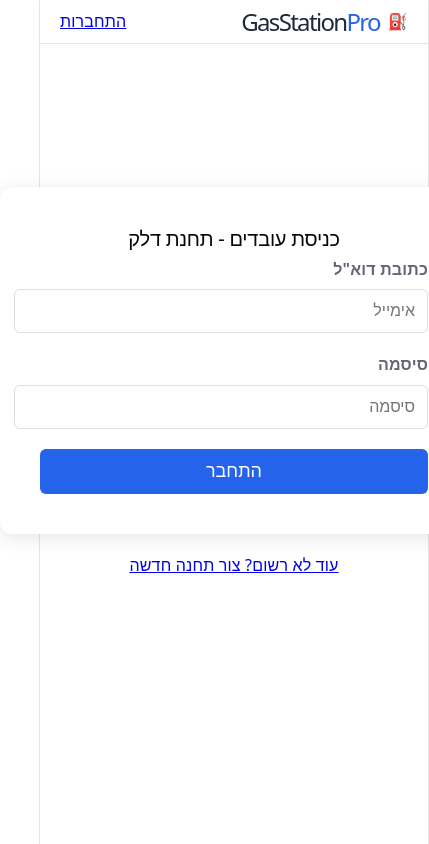
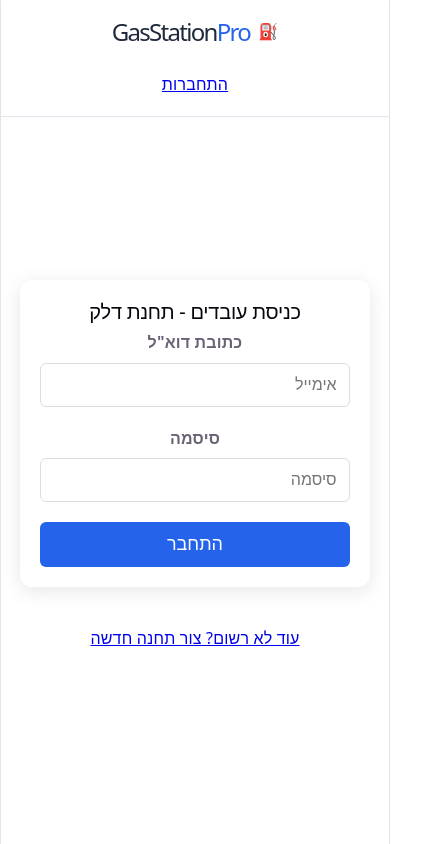
Before and after one commit to OfekCohen-arch/gas-station, a React (Vite) app in the folder Frontend/: page / in a window 390 px wide. Shown: the whole page, 429 px wide, since content can reach past the window. Built offline with nearby package versions, Linux system fonts and the light colour scheme; no server answers.

Commit message:
Add a mobile version

```diff
--- a/Frontend/src/assets/style/main.css
+++ b/Frontend/src/assets/style/main.css
@@ -11,3 +11,6 @@
 @import './cmp/app-header.css';
 @import './cmp/signup.css';
 @import './cmp/loading-spinner.css';
+
+/*set up*/
+@import './setup/mq.css';
--- /dev/null
+++ b/Frontend/src/assets/style/setup/mq.css
@@ -0,0 +1,93 @@
+@media (max-width: 768px) {
+  header,
+  .navbar,
+  [class*="header"] {
+    display: flex !important;
+    flex-direction: column !important;
+    align-items: center !important;
+    width: 100% !important;
+    padding: 10px 0 !important;
+    gap: 15px !important;
+  }
+
+  nav,
+  .nav-links {
+    display: flex !important;
+    justify-content: center !important;
+    gap: 20px !important;
+    width: 100% !important;
+  }
+
+  .page-header,
+  [class*="title-container"] {
+    display: flex !important;
+    flex-direction: column !important;
+    align-items: center !important;
+    text-align: center !important;
+    width: 100% !important;
+    margin-top: 20px !important;
+  }
+
+  h1,
+  h2,
+  p {
+    white-space: normal !important;
+    width: 90% !important;
+  }
+
+  button[class*="add"],
+  .btn-primary {
+    width: 90% !important;
+    margin: 10px auto !important;
+  }
+  .table-container {
+    width: 100%;
+    overflow-x: auto;
+    -webkit-overflow-scrolling: touch;
+    margin: 20px 0;
+    border: 1px solid #ddd;
+  }
+  table {
+    min-width: 600px;
+    border-collapse: collapse;
+  }
+  .remove-btn{
+    position: absolute;
+  top: 2px;
+  right: 2px;
+  background-color: #ef4444;
+  color: white;
+  border: none;
+  border-radius: 4px;
+  width: 18px;
+  height: 18px;
+  font-size: 12px;
+  line-height: 1;
+  display: flex;
+  justify-content: center;
+  align-items: center;
+  cursor: pointer;
+    opacity: 1;
+  }
+  .login-card,
+  [class*="form-container"] {
+    width: 90% !important;
+    max-width: none !important;
+    margin: 20px auto !important;
+    padding: 20px !important;
+    box-sizing: border-box !important;
+  }
+
+  input,
+  button {
+    width: 100% !important;
+    box-sizing: border-box !important;
+  }
+
+  h2,
+  label,
+  p {
+    text-align: center !important;
+    width: 100% !important;
+  }
+}
--- a/Frontend/src/cmp/ConstraintTable.tsx
+++ b/Frontend/src/cmp/ConstraintTable.tsx
@@ -33,6 +33,7 @@
   return (
     <section>
       <h2>הגשת אילוצים לשבוע הבא</h2>
+      <div className="table-container">
       <table border={1} style={{ width: "100%", textAlign: "center" }}>
         <thead>
           <tr>
@@ -71,6 +72,7 @@
           ))}
         </tbody>
       </table>
+      </div>
     </section>
   );
 }
--- a/Frontend/src/cmp/ShiftTable.tsx
+++ b/Frontend/src/cmp/ShiftTable.tsx
@@ -176,6 +176,7 @@
   if(!shifts || !workers ||!currWorker) return <LoadingSpinner/>
   return (
     <section className="shift-table">
+      <div className="table-container">
       <table border={1} style={{ width: "100%", textAlign: "center" }}>
         <thead>
           <tr>
@@ -222,6 +223,7 @@
           ))}
         </tbody>
       </table>
+      </div>
       {selectedSlot && (
         <WorkersModal
           isOpen={isModalOpen}
```
